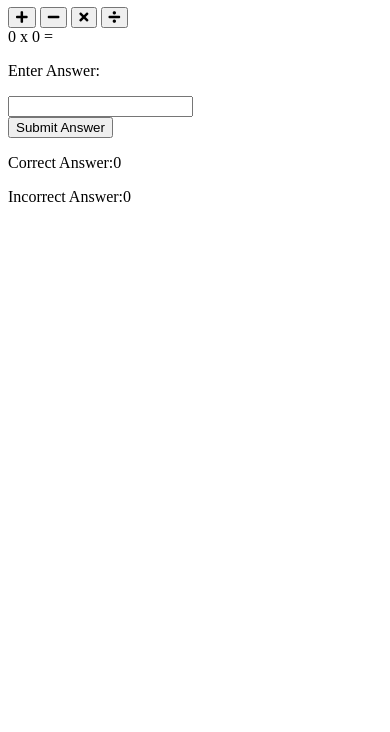
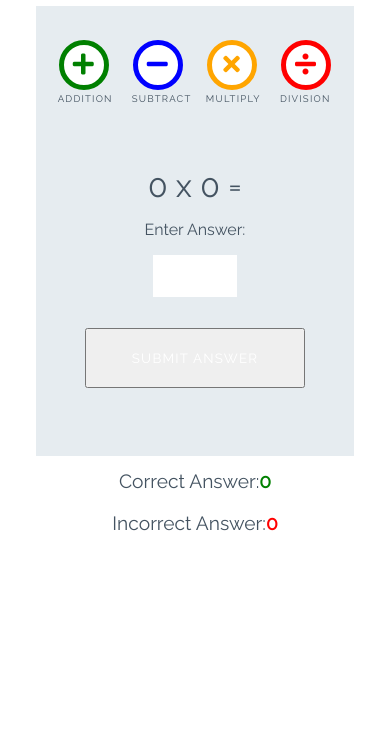
Before and after one commit to boblogdev/love_maths, a plain HTML site: page index.html in a window 390 px wide. Shown: the part 112-844 px from the top of the page. Drawn offline with Linux system fonts and the light colour scheme.

Commit message:
Add styles for game

```diff
--- a/assets/css/style.css
+++ b/assets/css/style.css
@@ -0,0 +1,252 @@
+/* --------- Global style */
+
+body {
+    background-color: white;
+    font-family: "Raleway", sans-serif;
+    color: #445361;
+    text-align: center;
+}
+
+/* --------- Heading */
+
+.heading {
+    text-align: center;
+    font-size: 2.5rem;
+}
+
+.logo {
+    height: 40px;
+    padding-right: 5px;
+}
+
+/* --------- Game layout */
+
+.game-area {
+    background-color: #E6ECF0;
+    box-sizing: border-box;
+    width: 85%;
+    height: 65vh;
+    max-height: 450px;
+    max-width: 830px;
+    margin-left: auto;
+    margin-right: auto;
+    padding: 1%;
+}
+
+.question-area {
+    width: 50%;
+    font-size: 2rem;
+    margin: auto;
+    padding: 50px 0;
+}
+
+.question-area span {
+    padding: 0 15px;
+}
+
+.score-area {
+    margin: 5px auto;
+    width: 60%;
+    font-size: 1.2rem;
+}
+
+.controls-area {
+    width: 85%;
+    margin: 30px auto;
+}
+
+#score {
+    color: green;
+    font-weight: bold;
+}
+
+#incorrect {
+    color: red;
+    font-weight: bold;
+}
+
+.answer-message {
+    display: none;
+    font-size: 1rem;
+}
+
+#answer-box {
+    border: none;
+    color: #445361;
+    display: inline-block;
+    height: 40px;
+    width: 80px;
+    font-size: 1.2rem;
+}
+
+.scores {
+    display: inline-block;
+    padding: 25px;
+}
+
+/* --------- Buttons */
+
+.btn {
+    width: 220px;
+    height: 60px;
+    font-family: "Raleway", sans-serif;
+    text-transform: uppercase;
+    letter-spacing: 1.2px;
+    color: white;
+}
+
+.btn:focus {
+    outline: none;
+}
+
+.btn--big {
+    padding-top: 10px;
+    border-radius: 50%;
+    background-color: white;
+    border: 10px solid;
+    width: 100px;
+    height: 100px;
+    font-size: 3.2rem;
+    margin: 0 30px;
+    transition: all 0.5s;
+}
+
+.btn--big::after {
+    content:  attr(data-type);
+    font-size: 1rem;
+    color: #445361;
+    position: relative;
+    left: -0.5em;
+}
+
+.btn--blue {
+    border-color: blue;
+    color: blue;
+}
+
+.btn--blue:active,
+.btn--blue:hover {
+    background-color: darkblue;
+    color: white;
+}
+
+.btn--orange {
+    border-color: orange;
+    color: orange;
+}
+
+.btn--orange:active,
+.btn--orange:hover {
+    background-color: darkorange;
+    color: white;
+}
+
+.btn--red {
+    border-color: red;
+    color: red;
+}
+
+.btn--red:active,
+.btn--red:hover {
+    background-color: darkred;
+    color: white;
+}
+
+.btn--green {
+    border-color: green;
+    color: green;
+}
+
+.btn--green:active,
+.btn--green:hover {
+    background-color: darkgreen;
+    color: white;
+}
+
+.btn--gray {
+    margin-top: 25px;
+    background-color: #445361;
+    border: 1px transparent;
+    border-radius: 20px;
+}
+
+.btn--gray:active,
+.btn--gray:hover {
+    background-color: #0d1013;
+}
+
+/* --------- Media queries */
+
+@media (max-width: 414px) {
+    .controls-area {
+        width: 100%;
+    }
+
+    .btn--big {
+        margin: 0 10px;
+        padding: 5px;
+        border: 5px solid;
+        width: 50px;
+        height: 50px;
+        font-size: 1.5rem;
+    }
+
+    .btn--big::after {
+        font-size: 0.6rem;
+        left: -0.7rem;
+    }
+
+    .question-area {
+        padding: 10% 0;
+        width: 100%;
+    }
+
+    .question-area span {
+        padding: 0;
+    }
+
+    .answer-message {
+        display: block;
+    }
+
+    #answer-box {
+        display: block;
+        margin: 0 auto;
+    }
+    .btn--gray {
+        margin-top: 0;
+    }
+
+    .score-area {
+        width: 100%;
+    }
+
+    .scores {
+        margin: 0.5em auto;
+        display: block;
+        padding: 5px;
+    }
+
+    .heading {
+        font-size: 2rem;
+    }
+}
+
+@media (max-width: 320px) {
+    .game-area {
+        height: 70vh;
+    }
+
+    .controls-area {
+        width: 75%;
+        margin: 10px auto;
+    }
+
+    .btn--big {
+        margin: 10px 10px;
+    }
+    .question-area {
+        padding: 10px 0;
+    }
+
+}
--- a/index.html
+++ b/index.html
@@ -15,16 +15,16 @@
 
     <div class="game-area">
         <div class="controls-area">
-            <button class="btn btn--big btn--green">
+            <button data-type="addition"class="btn btn--big btn--green">
                 <i class="fas fa-plus"></i>
             </button>
-            <button class="btn btn--big btn--blue">
+            <button data-type="subtract" class="btn btn--big btn--blue">
                 <i class="fas fa-minus"></i>
             </button>
-            <button class="btn btn--big btn--orange">
+            <button data-type="multiply" class="btn btn--big btn--orange">
                 <i class="fas fa-times"></i>
             </button>
-            <button class="btn btn--big btn--red">
+            <button data-type="division" class="btn btn--big btn--red">
                 <i class="fas fa-divide"></i>
             </button>
         </div>
@@ -36,7 +36,7 @@
             <p class="answer-message">Enter Answer:</p>
             <input id ="answer-box" type="number">
         </div>
-        <button class="btn btn-gray">Submit Answer</button>
+        <button data-type="submit" class="btn btn-gray">Submit Answer</button>
 
     </div>
 
```
